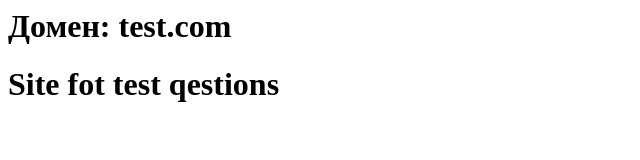
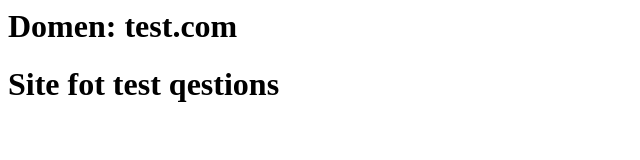
Before and after one commit to LaitKIK/Ansible-test, a plain HTML site: page roles/nginx/files/index.html in a window 1280 px wide. Shown: the whole page, without its empty margins (0-640 px from the left). Drawn offline with Linux system fonts and the light colour scheme.

Commit message:
Update index.html

```diff
--- a/roles/nginx/files/index.html
+++ b/roles/nginx/files/index.html
@@ -4,7 +4,7 @@
     <title>test.com</title>
   </head>
   <body>
-    <h1>Домен: test.com</h1>
+    <h1>Domen: test.com</h1>
     <h1>Site fot test qestions</h1>
   </body>
 </html>
```
